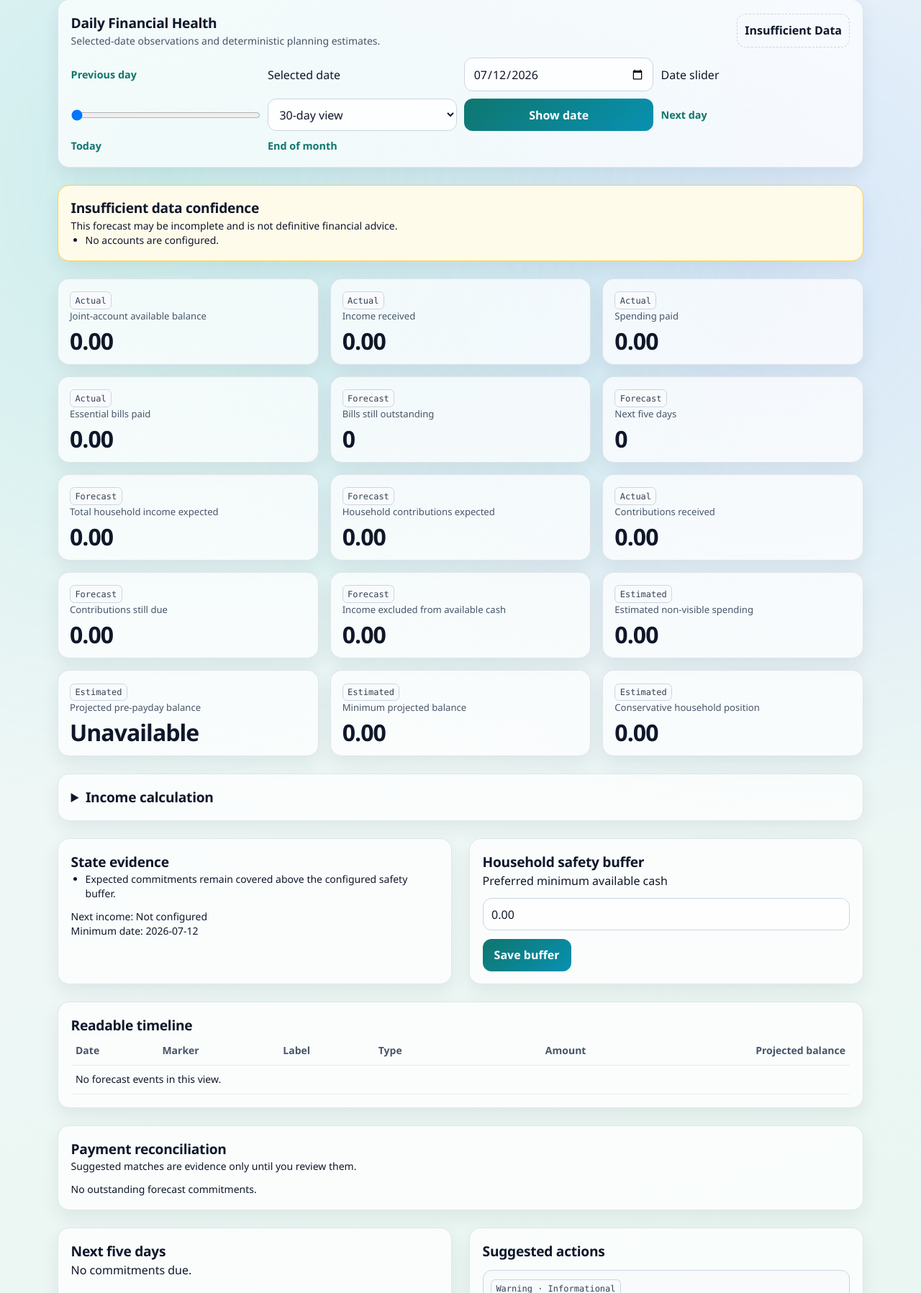
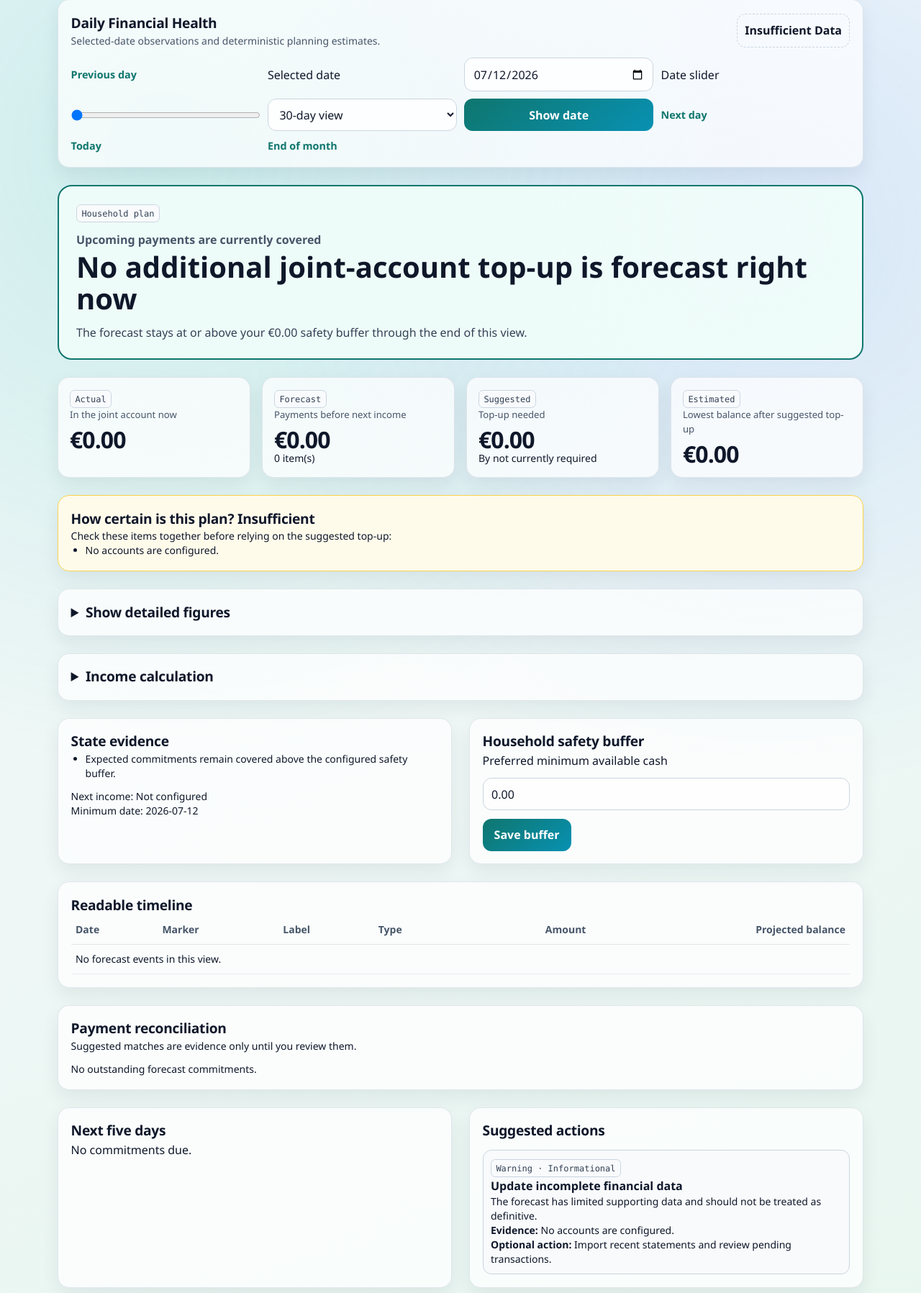
Before and after one commit to ddeveloper72/ledgerlens, a Flask app: page /daily-health in a window 1280 px wide. Shown: the part 120-1917 px from the top of the page at 72% size. Run offline with Flask 3, Linux system fonts and the light colour scheme; some libraries are stand-ins or nearby versions.

Commit message:
Simplify the household contribution plan

```diff
--- a/app/static/css/styles.css
+++ b/app/static/css/styles.css
@@ -201,6 +201,24 @@ table tbody td {
 .health-insufficient_data { border-style: dashed; }
 .guidance-card, .reconciliation-row { margin-top: 0.75rem; background: rgba(248, 250, 252, 0.8); }
 .allocation-card { margin-top: 0.75rem; border-top: 1px solid #cbd5e1; padding-top: 0.75rem; }
+
+.household-plan {
+    border: 2px solid #0f766e;
+    border-radius: 1.25rem;
+    padding: 1.5rem;
+    background: rgba(240, 253, 250, 0.92);
+}
+
+.household-plan--action {
+    border-color: #c2410c;
+    background: rgba(255, 247, 237, 0.95);
+}
+
+.plan-kicker { margin-top: 0.75rem; font-weight: 700; color: #475569; }
+.plan-answer { margin-top: 0.25rem; font-size: clamp(1.6rem, 4vw, 2.5rem); line-height: 1.1; font-weight: 800; color: #0f172a; }
+.plan-deadline { margin-top: 0.45rem; font-size: 1.2rem; font-weight: 800; color: #9a3412; }
+.plan-explanation { margin-top: 0.8rem; max-width: 55rem; color: #334155; }
+.plan-warning { margin-top: 0.8rem; border-left: 4px solid #dc2626; padding-left: 0.75rem; font-weight: 700; color: #991b1b; }
 .reconciliation-row { display: grid; grid-template-columns: 2fr 1fr; gap: 1rem; }
 
 .desc-cell {
--- a/app/templates/daily_health.html
+++ b/app/templates/daily_health.html
@@ -16,19 +16,40 @@
   </form>
 </section>
 
-{% if snapshot.data_confidence.level != 'high' %}<section class="panel mb-6 border-amber-300 bg-amber-50"><h2 class="panel-title">{{ snapshot.data_confidence.level|title }} data confidence</h2><p class="text-sm">This forecast may be incomplete and is not definitive financial advice.</p><ul class="list-disc pl-5 text-sm">{% for reason in snapshot.data_confidence.reasons %}<li>{{ reason }}</li>{% endfor %}</ul></section>{% endif %}
+<section class="household-plan {{ 'household-plan--action' if snapshot.required_contribution > 0 else 'household-plan--clear' }} mb-6" data-fade-in>
+  <span class="smart-key">Household plan</span>
+  {% if snapshot.required_contribution > 0 %}
+  <p class="plan-kicker">To keep upcoming payments covered</p>
+  <h2 class="plan-answer">Add €{{ '%.2f'|format(snapshot.required_contribution) }} to the joint account</h2>
+  <p class="plan-deadline">By {{ snapshot.contribution_deadline or 'the next payment due date' }}</p>
+  <p class="plan-explanation">This is the estimated top-up needed to pay {{ snapshot.payments_before_next_income|length }} upcoming item(s) totalling €{{ '%.2f'|format(snapshot.payments_before_next_income_total) }} and keep the balance at or above your €{{ '%.2f'|format(snapshot.safety_buffer) }} safety buffer.</p>
+  {% else %}
+  <p class="plan-kicker">Upcoming payments are currently covered</p>
+  <h2 class="plan-answer">No additional joint-account top-up is forecast right now</h2>
+  <p class="plan-explanation">The forecast stays at or above your €{{ '%.2f'|format(snapshot.safety_buffer) }} safety buffer through {{ snapshot.next_income_date or 'the end of this view' }}.</p>
+  {% endif %}
+  {% if snapshot.overdue_commitments %}<p class="plan-warning">Review {{ snapshot.overdue_commitments|length }} overdue unmatched payment(s); they may change the amount required.</p>{% endif %}
+</section>
 
-<section class="grid gap-4 md:grid-cols-3 mb-6" data-stagger>
-{% for label, value, kind in [
-('Joint-account available balance', snapshot.joint_account_available_balance, 'Actual'), ('Income received', snapshot.actual_income, 'Actual'), ('Spending paid', snapshot.actual_expenditure, 'Actual'),
-('Essential bills paid', snapshot.essential_bills_paid|length, 'Actual'), ('Bills still outstanding', snapshot.outstanding_bills|length, 'Forecast'), ('Next five days', snapshot.upcoming_five_days|length, 'Forecast'),
-('Total household income expected', snapshot.total_household_income_expected, 'Forecast'), ('Household contributions expected', snapshot.household_contributions_expected, 'Forecast'),
-('Contributions received', snapshot.household_contributions_received, 'Actual'), ('Contributions still due', snapshot.household_contributions_due, 'Forecast'),
-('Income excluded from available cash', snapshot.income_excluded_from_forecast, 'Forecast'), ('Estimated non-visible spending', snapshot.estimated_household_spending, 'Estimated'),
-('Projected pre-payday balance', snapshot.projected_pre_income_balance, 'Estimated'), ('Minimum projected balance', snapshot.minimum_projected_balance, 'Estimated'), ('Conservative household position', snapshot.conservative_projected_balance, 'Estimated') ] %}
-<article class="metric-card"><span class="smart-key">{{ kind }}</span><p class="metric-label">{{ label }}</p><p class="metric-value">{{ '%.2f'|format(value) if value is not none and kind != 'Forecast' else value if value is not none else 'Unavailable' }}</p></article>
-{% endfor %}
+<section class="grid gap-4 md:grid-cols-4 mb-6" data-stagger>
+  <article class="metric-card"><span class="smart-key">Actual</span><p class="metric-label">In the joint account now</p><p class="metric-value">€{{ '%.2f'|format(snapshot.joint_account_available_balance) }}</p></article>
+  <article class="metric-card"><span class="smart-key">Forecast</span><p class="metric-label">Payments before next income</p><p class="metric-value">€{{ '%.2f'|format(snapshot.payments_before_next_income_total) }}</p><p class="text-sm">{{ snapshot.payments_before_next_income|length }} item(s)</p></article>
+  <article class="metric-card"><span class="smart-key">Suggested</span><p class="metric-label">Top-up needed</p><p class="metric-value">€{{ '%.2f'|format(snapshot.required_contribution) }}</p><p class="text-sm">By {{ snapshot.contribution_deadline or 'not currently required' }}</p></article>
+  <article class="metric-card"><span class="smart-key">Estimated</span><p class="metric-label">Lowest balance after suggested top-up</p><p class="metric-value">€{{ '%.2f'|format(snapshot.projected_position_after_contribution) }}</p></article>
 </section>
+
+{% if snapshot.data_confidence.level != 'high' %}<section class="panel mb-6 border-amber-300 bg-amber-50"><h2 class="panel-title">How certain is this plan? {{ snapshot.data_confidence.level|title }}</h2><p class="text-sm">Check these items together before relying on the suggested top-up:</p><ul class="list-disc pl-5 text-sm">{% for reason in snapshot.data_confidence.reasons %}<li>{{ reason }}</li>{% endfor %}</ul></section>{% endif %}
+
+<section class="panel mb-6"><details><summary class="panel-title">Show detailed figures</summary><div class="grid gap-3 md:grid-cols-2 mt-4 text-sm">
+  <p class="summary-row"><span>Total income recorded</span><span>€{{ '%.2f'|format(snapshot.total_household_income_expected) }}</span></p>
+  <p class="summary-row"><span>Household contributions expected</span><span>€{{ '%.2f'|format(snapshot.household_contributions_expected) }}</span></p>
+  <p class="summary-row"><span>Contributions received</span><span>€{{ '%.2f'|format(snapshot.household_contributions_received) }}</span></p>
+  <p class="summary-row"><span>Income excluded from joint cash</span><span>€{{ '%.2f'|format(snapshot.income_excluded_from_forecast) }}</span></p>
+  <p class="summary-row"><span>Confirmed spending paid</span><span>€{{ '%.2f'|format(snapshot.actual_expenditure) }}</span></p>
+  <p class="summary-row"><span>Estimated non-visible spending</span><span>€{{ '%.2f'|format(snapshot.estimated_household_spending) }}</span></p>
+  <p class="summary-row"><span>Lowest forecast balance before top-up</span><span>€{{ '%.2f'|format(snapshot.minimum_projected_balance) }}</span></p>
+  <p class="summary-row"><span>Next expected household income</span><span>{{ snapshot.next_income_date or 'Not configured' }}</span></p>
+</div></details></section>
 
 <section class="panel mb-6"><details><summary class="panel-title">Income calculation</summary><ul class="mt-3 space-y-2 text-sm">{% for row in snapshot.income_calculation %}<li>{{ row.schedule.display_name }} on {{ row.date }}: total pay {{ '%.2f'|format(row.total) }}; household contribution included {{ '%.2f'|format(row.household) }}; personal, savings, or unallocated {{ '%.2f'|format(row.total - row.household) }}.</li>{% else %}<li>No expected income occurs in this view.</li>{% endfor %}</ul><p class="text-sm mt-3">Only recorded household contributions are included in available-cash forecasts. Personal, savings, and unknown allocations remain outside the household operating budget.</p><a class="pill-link mt-3 inline-block" href="{{ url_for('forecast.income_allocations') }}">Manage income allocations</a></details></section>
 
```
Also changed, not shown: app/services/daily_financial_health_service.py (+7 -1 lines), tests/test_phase3b.py (+19 -0 lines).
